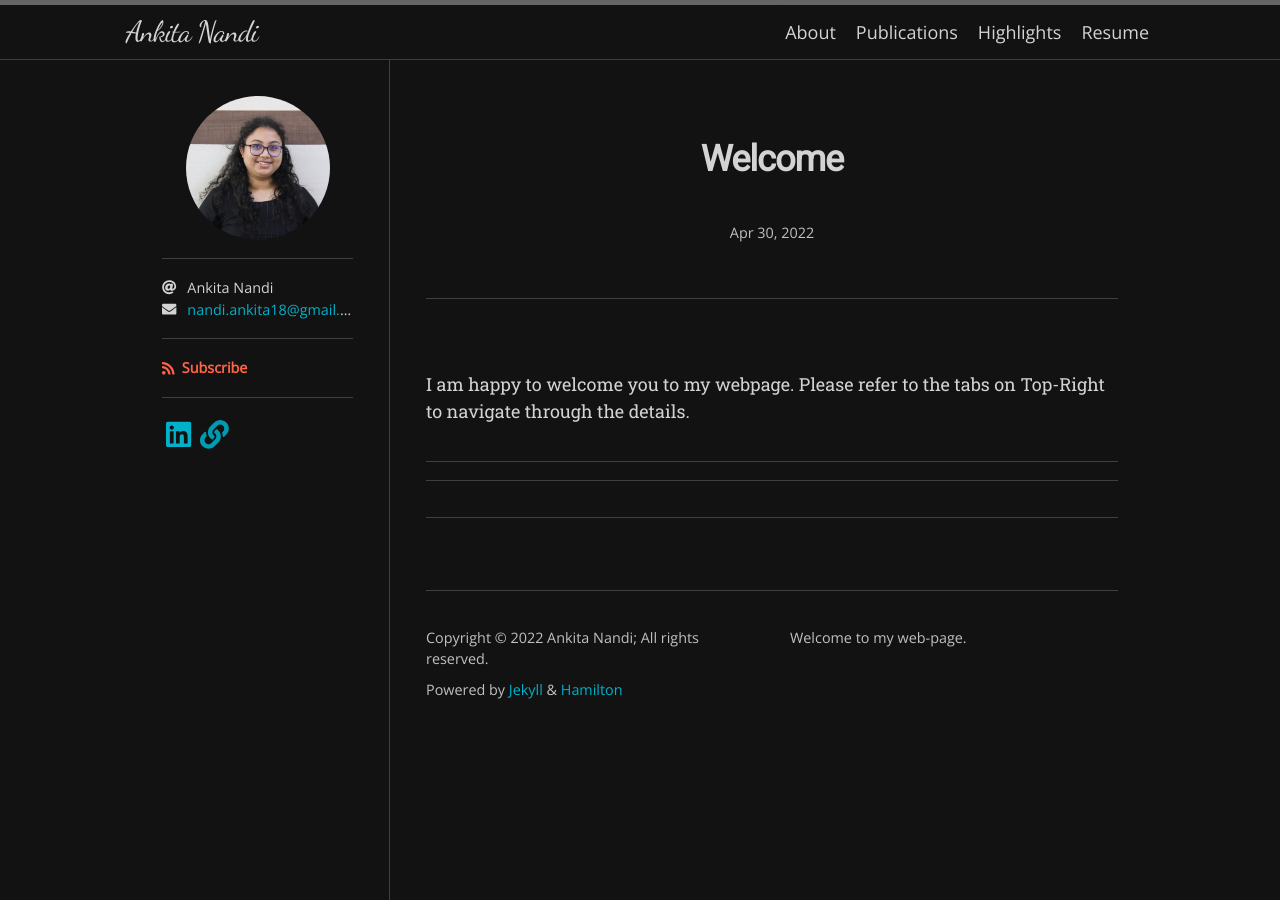
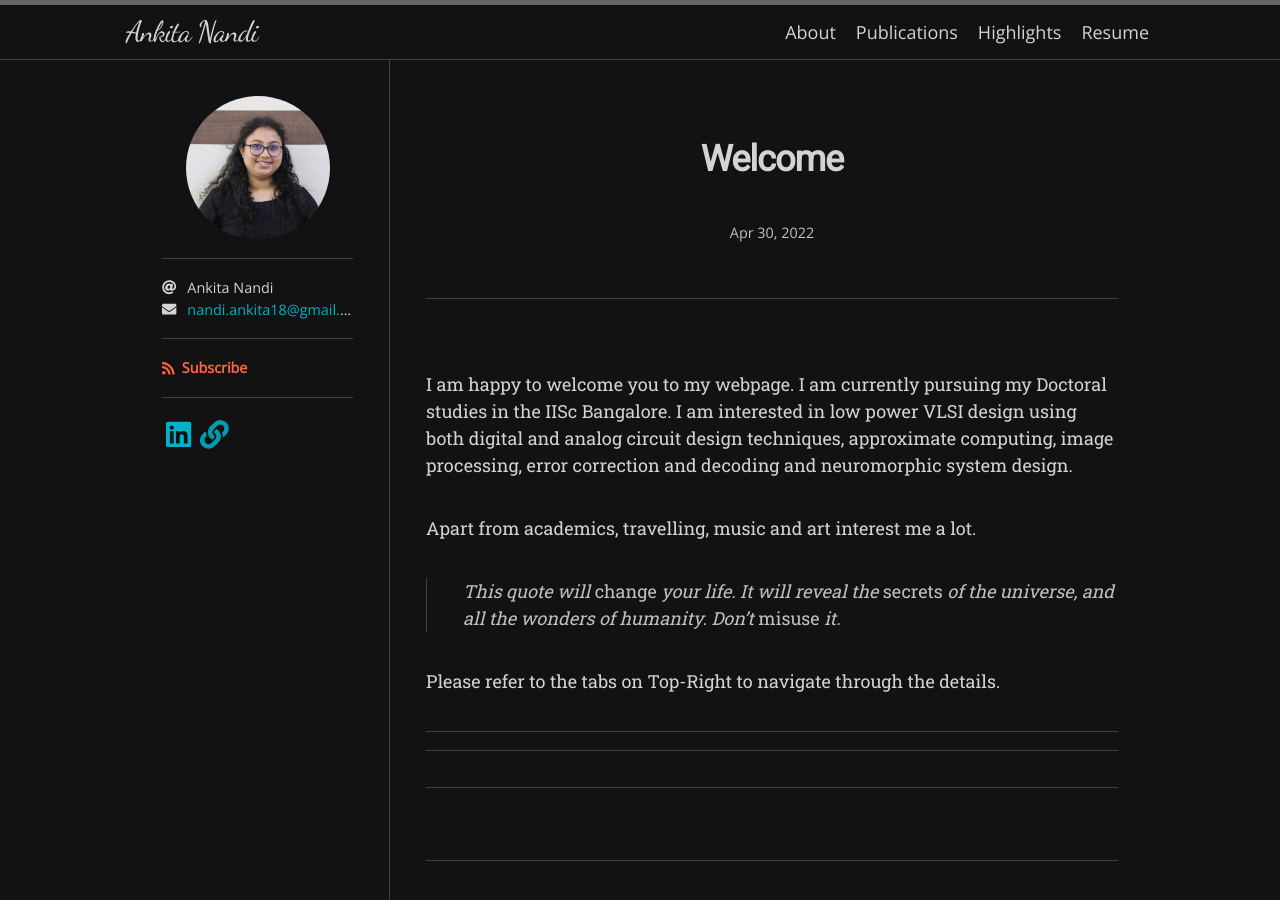
Before and after one commit to nandiankita/nandiankita.github.io, a Jekyll site: the page built from _posts/2022-04-30-Welcome.md, in a window 1280 px wide. Built offline with Jekyll 4.4.1, drawn with Linux system fonts in a browser that asks for light colours; nearby versions of some CDN libraries; some web fonts are replaced.

Commit message:
welcome update

```diff
--- a/_posts/2022-04-30-Welcome.md
+++ b/_posts/2022-04-30-Welcome.md
@@ -1,4 +1,10 @@
 ---
 layout: post
 ---
-I am happy to welcome you to my webpage. Please refer to the tabs on Top-Right to navigate through the details.
+I am happy to welcome you to my webpage. I am currently pursuing my Doctoral studies in the IISc Bangalore. I am interested in low power VLSI design using both digital and analog circuit design techniques, approximate computing, image processing, error correction and decoding and neuromorphic system design.
+
+Apart from academics, travelling, music and art interest me a lot.
+
+> This quote will *change* your life. It will reveal the <i>secrets</i> of the universe, and all the wonders of humanity. Don't <em>misuse</em> it.
+
+Please refer to the tabs on Top-Right to navigate through the details.
```
